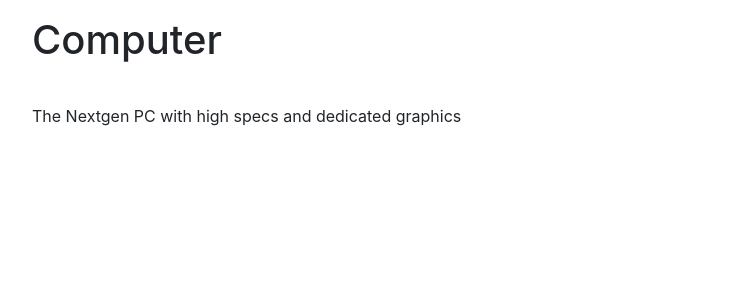
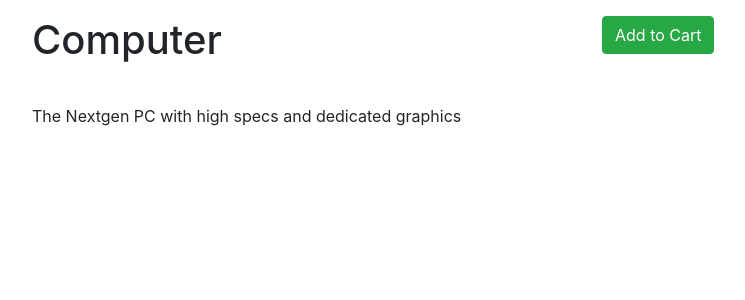
Before and after one commit to KalashMaskey/eCommerece, a Django app: a page that uses productapp/templates/products/featured-detail.html in a window 1280 px wide. Shown: the part 56-356 px from the top of the page, without its empty margins (53-798 px from the left). Run offline with Django 3.2, Linux system fonts and the light colour scheme; data comes from the database, SQL or seed files in the repository; both versions use the stored data as it was after the commit; some libraries are stand-ins or nearby versions.

Commit message:
Cart Views and Models Update

```diff
--- a/carts/models.py
+++ b/carts/models.py
@@ -2,6 +2,8 @@ from django.db import models
 from django.conf import settings
 
 from productapp.models import Product
+from django.db.models.signals import pre_save, post_save, m2m_changed
+
 
 User = settings.AUTH_USER_MODEL
 # Create your models here.
@@ -33,6 +35,7 @@ class CartManager(models.Manager):
 class Cart(models.Model):
     user        = models.ForeignKey(User, null=True, blank=True,on_delete=models.CASCADE)
     products    = models.ManyToManyField(Product, blank=True)
+    subtotal    = models.DecimalField(default=0.00, max_digits=100, decimal_places=2)
     total       = models.DecimalField(default=0.00, max_digits=100, decimal_places=2)
     updated     = models.DateTimeField(auto_now=True)
     timestamp   = models.DateTimeField(auto_now_add=True)
@@ -40,3 +43,24 @@ class Cart(models.Model):
     objects = CartManager()
     def __str__(self):
         return str(self.id)
+
+
+def m2m_changed_cart_receiver(sender, instance, action, *args, **kwargs):
+    if action == 'post_add' or 'post_remove' or action == 'post_clear':
+        products = instance.products.all()
+        total = 0
+        for x in products:
+            total += x.price
+        if instance.subtotal != total:
+            instance.subtotal = total
+            instance.save()
+m2m_changed.connect(m2m_changed_cart_receiver, sender = Cart.products.through)
+
+
+def pre_save_cart_receiver(sender, instance, *args, **kwargs):
+    if instance.subtotal > 0:
+        instance.total = instance.subtotal + 10
+    else:
+        instance.total = 0.00
+
+pre_save.connect(pre_save_cart_receiver, sender = Cart)
--- /dev/null
+++ b/carts/urls.py
@@ -0,0 +1,11 @@
+from django.urls import path
+
+from .views import (
+        cart_home,
+        cart_update,
+        )
+
+urlpatterns = [
+    path('', cart_home, name='home'),
+    path('update/',cart_update, name='update'),
+]
--- a/ecommerce/urls.py
+++ b/ecommerce/urls.py
@@ -28,7 +28,6 @@ from .views import contact_page, home_page, login_page, register_page
 
 from django.conf import settings
 from django.conf.urls.static import static
-from carts.views import cart_home
 
 
 urlpatterns = [
@@ -37,7 +36,8 @@ urlpatterns = [
     path('contact/', contact_page, name='contact'),
     path('products/', include(('productapp.urls','productapp'), namespace='products')),
     path('search/', include(('search.urls','search'), namespace='search')),
-    path('carts/',cart_home, name='carts'),
+    path('carts/', include(('carts.urls','cart'), namespace='cart')),
+
     path('products/<slug>/', ProductDetailSlugView.as_view()),
     path('login/', login_page, name='login'),
     path('register/', register_page, name='register'),
--- a/productapp/templates/products/featured-detail.html
+++ b/productapp/templates/products/featured-detail.html
@@ -2,15 +2,23 @@
 
 {% block content %}
 
-  <div class="row">
-  <div class="col">
+<div class="row">
+  <div class="col-12 col-md-6">
     <h1>{{object.title}}</h1> <br>
     <h1>{{object.timestamp|timesince}}</h1>
     {{object.description|linebreaks}}
     {% if object.image %}
         <img src="{{object.image.url}}" class="img-fluid" alt="{instance.title} Logo">
     {% endif %}
-</div>
+  </div>
+  <div class="col-12 col-md-6">
+      {% if object in cart.products.all %}
+      <button class="btn btn-link">Remove</button>
+      {% else %}
+      <button class="btn btn-success">Add to Cart</button>
+      {% endif%}
+  </div>
+
 </div>
 
 {% endblock content %}
--- a/productapp/views.py
+++ b/productapp/views.py
@@ -2,12 +2,19 @@ from django.shortcuts import render, get_object_or_404
 from django.http import Http404
 from django.views.generic import ListView, DetailView
 from .models import Product
+from carts.models import Cart
 # Create your views here.
 
 
 class ProductDetailSlugView(DetailView):
     queryset = Product.objects.all()
     template_name = 'products/featured-detail.html'
+
+    def get_context_data(self, *args, **kwargs):
+        context = super(ProductDetailSlugView, self).get_context_data(*args,**kwargs)
+        cart_obj, new_obj = Cart.objects.new_or_get(self.request)
+        context['cart'] = cart_obj
+        return context
 
     def get_object(self, *args, **kwargs):
         request = self.request
```
Also changed, not shown: carts/views.py (+17 -2 lines), productapp/templates/products/detail.html (+19 -3 lines), carts/migrations/0002_cart_subtotal.py (added), db.sqlite3.
